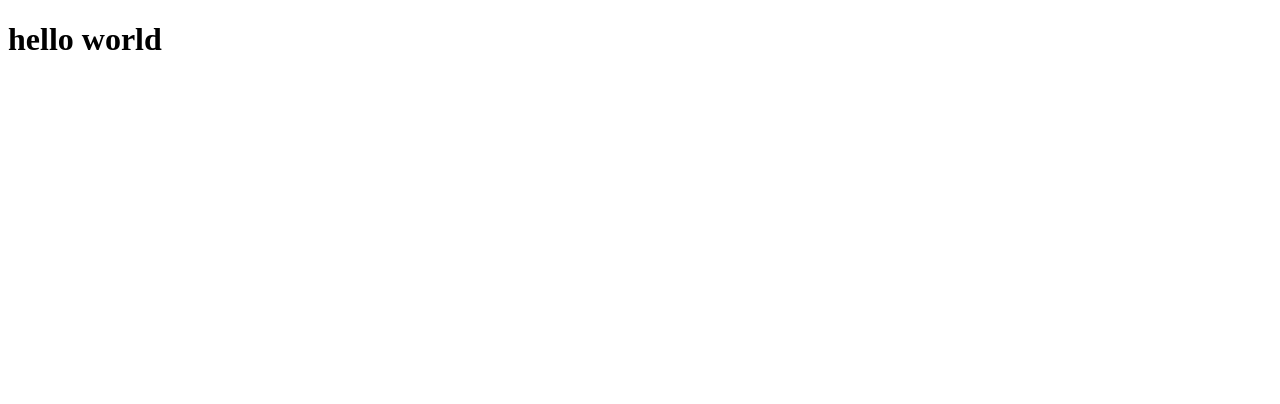
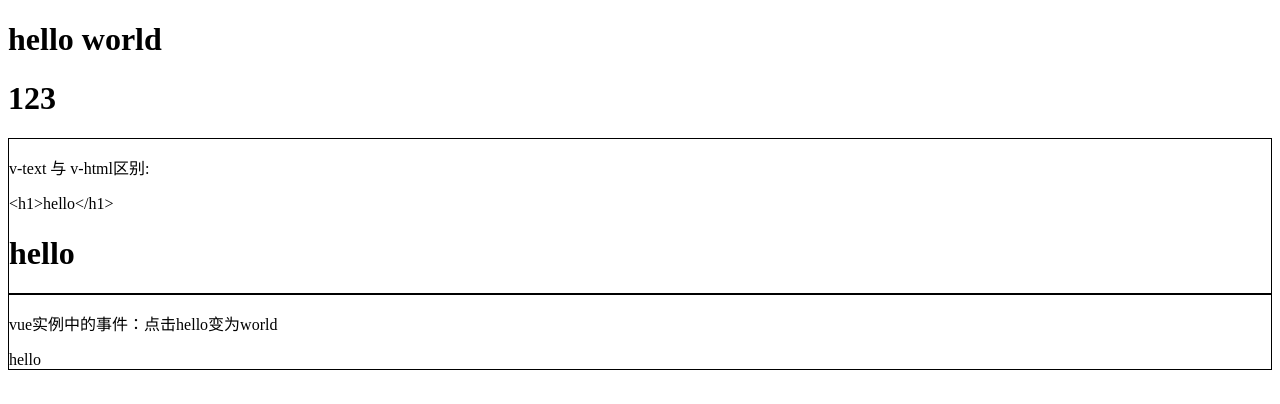
Before and after one commit to cbat01/Vue2.5, a plain HTML site: page index.html in a window 1280 px wide. Drawn offline with Linux system fonts and the light colour scheme.

Commit message:
vue实例中的数据，事件和方法

```diff
--- a/index.html
+++ b/index.html
@@ -6,14 +6,34 @@
 	<script src="./vue.js"></script>
 </head>
 <body>
-	<div id="root"></div>
+	<div id="root">
+		<h1>hello {{msg}}</h1>
+		<h1 v-text="number"></h1>
+		<div style="border: 1px solid #000">
+			<p>v-text 与 v-html区别:</p>
+			<div v-text="content"></div>
+			<div v-html="content"></div>
+		</div>
+		<div style="border: 1px solid #000">
+			<p>vue实例中的事件：点击hello变为world</p>
+			<div v-on:click="handleClick">{{content1}}</div>  <!-- v-on:可以简写为@ -->
+			<!--<div @click="handleClick">{{content1}}</div>-->
+		</div>
+	</div>
 
 	<script>
 		new Vue({
 			el:"#root",
-			template:'<h1>hello {{msg}}</h1>',
 			data:{
-				msg:"world"
+				msg:"world",
+				number:123,
+				content:"<h1>hello</h1>",
+				content1:"hello"
+			},
+			methods:{
+				handleClick:function(){
+					this.content1 = "world"
+				}
 			}
 		})
 	</script>
```
